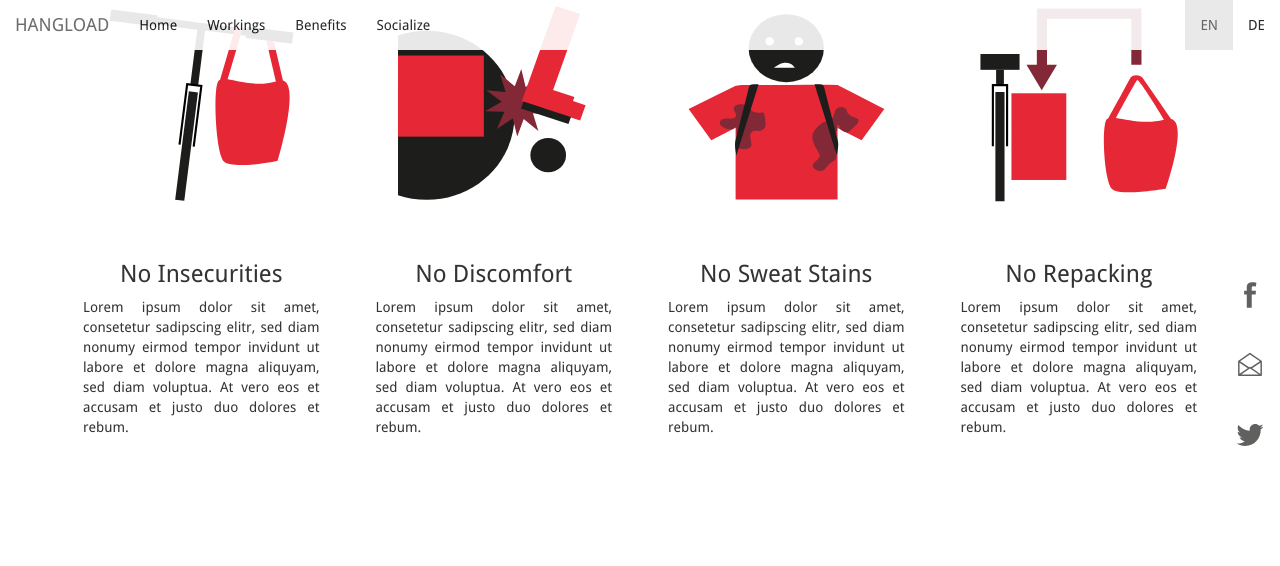
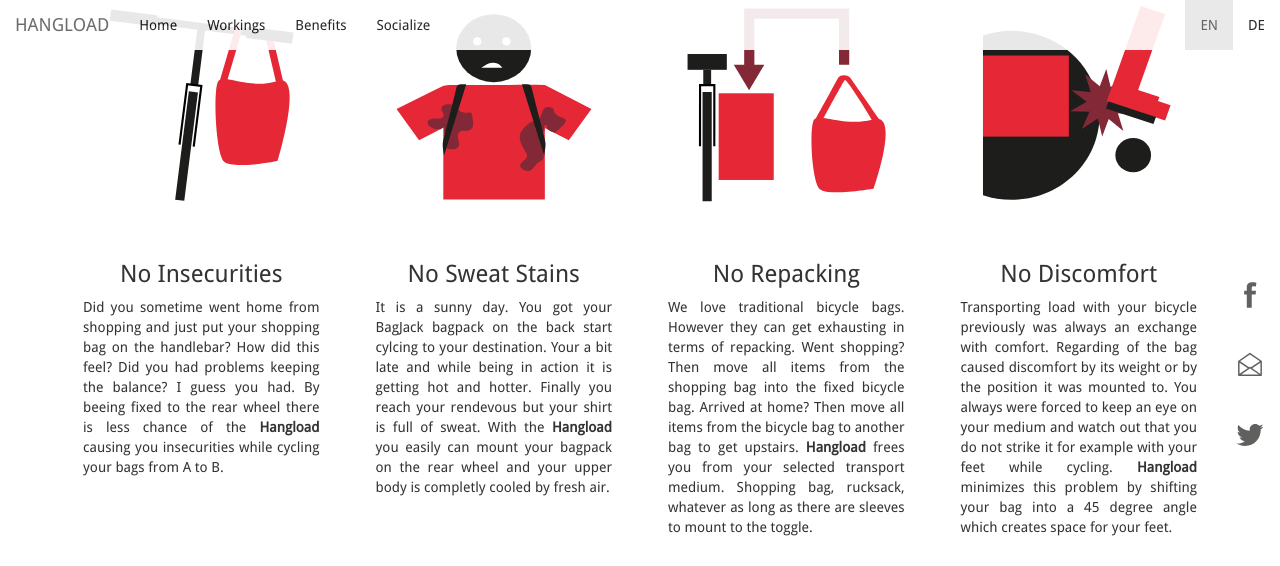
Before and after one commit to bodokaiser/hangload.com, a Jekyll site: the page built from index.html, in a window 1280 px wide and 900 px high, scrolled down 2197 px, cut to the strip 0-566 px from the top of the window. Built offline with Jekyll 4.4.1, drawn with Linux system fonts in a browser that asks for light colours; Markdown is read by kramdown in place of the engine named in the settings.

Commit message:
replaced lorem ipsum at benefits in index.html

```diff
--- a/index.html
+++ b/index.html
@@ -89,10 +89,52 @@
             No Insecurities
           </h3>
           <p class="text-justify">
-            Lorem ipsum dolor sit amet, consetetur sadipscing elitr, sed diam
-            nonumy eirmod tempor invidunt ut labore et dolore magna aliquyam,
-            sed diam voluptua. At vero eos et accusam et justo duo dolores et
-            rebum.
+            Did you sometime went home from shopping and just put your
+            shopping bag on the handlebar? How did this feel? Did you had
+            problems keeping the balance? I guess you had. By beeing fixed
+            to the rear wheel there is less chance of the
+            <strong>Hangload</strong> causing you insecurities while
+            cycling your bags from A to B.
+          </p>
+        </div>
+      </div>
+    </div>
+    <div class="col-xs-3">
+      <div class="thumbnail">
+        <img class="img-responsive img-rounded" alt="Sweaty Icon"
+          src="{{ page.prefix }}/images/sweaty.svg" />
+        <div class="caption">
+          <h3 class="text-center">
+            No Sweat Stains
+          </h3>
+          <p class="text-justify">
+            It is a sunny day. You got your BagJack bagpack on the back
+            start cylcing to your destination. Your a bit late and while
+            being in action it is getting hot and hotter. Finally you
+            reach your rendevous but your shirt is full of sweat.
+            With the <strong>Hangload</strong> you easily can mount your
+            bagpack on the rear wheel and your upper body is completly cooled
+            by fresh air.
+          </p>
+        </div>
+      </div>
+    </div>
+    <div class="col-xs-3">
+      <div class="thumbnail">
+        <img class="img-responsive img-rounded" alt="Repacking Icon"
+          src="{{ page.prefix }}/images/repacking.svg" />
+        <div class="caption">
+          <h3 class="text-center">
+            No Repacking
+          </h3>
+          <p class="text-justify">
+            We love traditional bicycle bags. However they can get exhausting
+            in terms of repacking. Went shopping? Then move all items from the
+            shopping bag into the fixed bicycle bag. Arrived at home? Then move
+            all items from the bicycle bag to another bag to get upstairs.
+            <strong>Hangload</strong> frees you from your selected transport
+            medium. Shopping bag, rucksack, whatever as long as there
+            are sleeves to mount to the toggle.
           </p>
         </div>
       </div>
@@ -106,44 +148,14 @@
             No Discomfort
           </h3>
           <p class="text-justify">
-            Lorem ipsum dolor sit amet, consetetur sadipscing elitr, sed diam
-            nonumy eirmod tempor invidunt ut labore et dolore magna aliquyam,
-            sed diam voluptua. At vero eos et accusam et justo duo dolores et
-            rebum.
-          </p>
-        </div>
-      </div>
-    </div>
-    <div class="col-xs-3">
-      <div class="thumbnail">
-        <img class="img-responsive img-rounded" alt="Sweaty Icon"
-          src="{{ page.prefix }}/images/sweaty.svg" />
-        <div class="caption">
-          <h3 class="text-center">
-            No Sweat Stains
-          </h3>
-          <p class="text-justify">
-            Lorem ipsum dolor sit amet, consetetur sadipscing elitr, sed diam
-            nonumy eirmod tempor invidunt ut labore et dolore magna aliquyam,
-            sed diam voluptua. At vero eos et accusam et justo duo dolores et
-            rebum.
-          </p>
-        </div>
-      </div>
-    </div>
-    <div class="col-xs-3">
-      <div class="thumbnail">
-        <img class="img-responsive img-rounded" alt="Repacking Icon"
-          src="{{ page.prefix }}/images/repacking.svg" />
-        <div class="caption">
-          <h3 class="text-center">
-            No Repacking
-          </h3>
-          <p class="text-justify">
-            Lorem ipsum dolor sit amet, consetetur sadipscing elitr, sed diam
-            nonumy eirmod tempor invidunt ut labore et dolore magna aliquyam,
-            sed diam voluptua. At vero eos et accusam et justo duo dolores et
-            rebum.
+            Transporting load with your bicycle previously was always an
+            exchange with comfort. Regarding of the bag caused discomfort
+            by its weight or by the position it was mounted to. You always
+            were forced to keep an eye on your medium and watch out that you
+            do not strike it for example with your feet while cycling.
+            <strong>Hangload</strong> minimizes this problem by shifting
+            your bag into a 45 degree angle which creates space for your
+            feet.
           </p>
         </div>
       </div>
```
